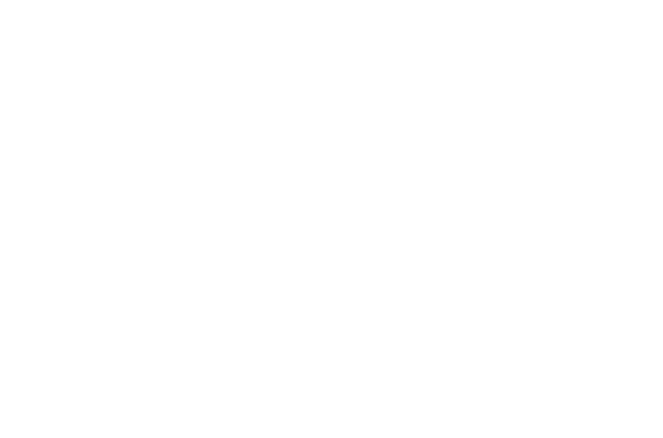
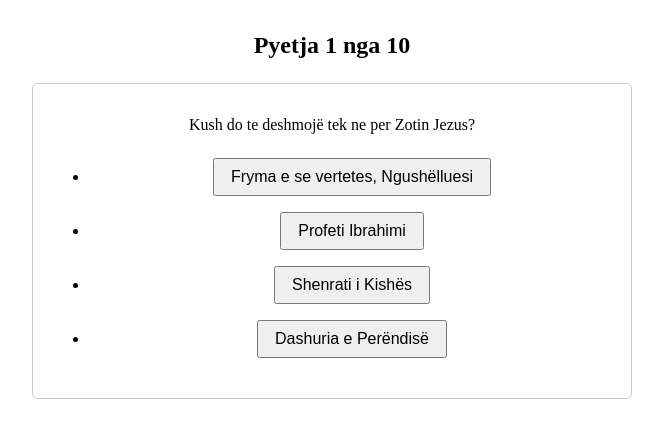
Before and after one commit to kennyhaggard/bible_quiz, a Vue app: page / in a window 1280 px wide. Both pictures are taken after a click on the button "Fillo Quiz-in". Shown: the top 438 px of the page, without its empty margins (308-971 px from the left). Built offline with nearby package versions, Linux system fonts and the light colour scheme.

Commit message:
Experiment round three

```diff
--- a/src/components/Quiz.vue
+++ b/src/components/Quiz.vue
@@ -1,15 +1,48 @@
 <template>
-  <div v-if="quizFinished" class="final-results">
+  <div class="quiz">
+    <!-- Final Results with Share Section -->
+    <div v-if="quizStore.isQuizFinished" class="final-results">
       <h2>Quiz-i përfundoi!</h2>
       <p>Pikët: {{ score }} / {{ totalQuestions }}</p>
-    <!-- Display Mini Lessons as needed -->
-
-    <!-- Share Section -->
       <div class="share">
         <h3>Shpërndaje Quiz-in:</h3>
         <input type="text" :value="shareURL" readonly />
         <button @click="copyLink">Kopjo Lidhjen</button>
         <p v-if="copySuccess" class="copy-success">Lidhja u kopjua!</p>
+      </div>
+    </div>
+
+    <!-- Quiz in Progress -->
+    <div v-else>
+      <h2>Pyetja {{ quizStore.currentQuestionIndex + 1 }} nga {{ totalQuestions }}</h2>
+
+      <!-- Feedback Panel: shows if the answer is correct or second attempt is made -->
+      <div v-if="showFeedback" class="feedback-panel">
+        <p>{{ feedbackMessage }}</p>
+        <div class="mini-lesson">
+          <p><strong>Leksion:</strong> {{ currentQuestion.miniLesson }}</p>
+        </div>
+        <button @click="nextQuestion">Pyetje tjetër</button>
+      </div>
+
+      <!-- Question Card -->
+      <div v-else class="question-card">
+        <p>{{ currentQuestion.question }}</p>
+        <div v-if="currentQuestion.type === 'multiple_choice'">
+          <ul>
+            <li v-for="option in currentQuestion.options" :key="option">
+              <button @click="submitAnswer(option)">{{ option }}</button>
+            </li>
+          </ul>
+        </div>
+        <div v-else-if="currentQuestion.type === 'fill_in_blank'">
+          <input v-model="userAnswer" placeholder="Shkruani përgjigjen këtu" />
+          <button @click="submitAnswer(userAnswer)">Dërgo</button>
+        </div>
+        <div v-if="feedbackMessage && attemptCount < 2">
+          <p class="error-message">{{ feedbackMessage }}</p>
+        </div>
+      </div>
     </div>
   </div>
 </template>
@@ -19,46 +52,97 @@
 import { useQuizStore } from '../store/quizStore';
 
 const quizStore = useQuizStore();
+const userAnswer = ref('');
+const attemptCount = ref(0);
+const feedbackMessage = ref('');
+const showFeedback = ref(false);
 
-// This computed property should be true when the quiz is finished
-const quizFinished = computed(() => quizStore.isQuizFinished);
+const currentQuestion = computed(() => quizStore.currentQuestion);
+const totalQuestions = computed(() => quizStore.selectedQuestions.length);
+const score = computed(() => quizStore.score);
 
-// Score and totalQuestions
-const score = computed(() => quizStore.score);
-const totalQuestions = computed(() => quizStore.selectedQuestions.length);
-
-// Share URL computed using the seed and selected number stored in your quizStore
+// Build the share URL based on the quiz store state.
 const shareURL = computed(() => {
   return `${window.location.origin}/quiz?seed=${quizStore.seed}&num=${quizStore.selectedNumber}`;
 });
 
-// For the "copy success" message
 const copySuccess = ref(false);
 
 function copyLink() {
   navigator.clipboard.writeText(shareURL.value).then(() => {
     copySuccess.value = true;
-    setTimeout(() => (copySuccess.value = false), 3000);
+    setTimeout(() => {
+      copySuccess.value = false;
+    }, 3000);
   });
+}
+
+function submitAnswer(answer) {
+  if (showFeedback.value) return;
+
+  const normalizedAnswer = typeof answer === 'string' ? answer.trim().toLowerCase() : answer;
+  const normalizedCorrect = currentQuestion.value.answer.trim().toLowerCase();
+
+  if (normalizedAnswer === normalizedCorrect) {
+    feedbackMessage.value = "Saktë!";
+    showFeedback.value = true;
+    quizStore.answerQuestion(true, currentQuestion.value.miniLesson);
+  } else {
+    attemptCount.value++;
+    if (attemptCount.value < 2) {
+      feedbackMessage.value = "Gabim, provo përsëri!";
+    } else {
+      feedbackMessage.value = `Gabim. Përgjigjja e saktë është: ${currentQuestion.value.answer}`;
+      showFeedback.value = true;
+      quizStore.answerQuestion(false, currentQuestion.value.miniLesson);
+    }
+  }
+}
+
+function nextQuestion() {
+  feedbackMessage.value = '';
+  userAnswer.value = '';
+  attemptCount.value = 0;
+  showFeedback.value = false;
+  quizStore.nextQuestion();
 }
 </script>
 
 <style scoped>
+.quiz {
+  max-width: 600px;
+  margin: 2rem auto;
+  text-align: center;
+}
+.question-card,
+.feedback-panel,
 .final-results {
-  text-align: center;
-  margin-top: 2rem;
+  margin-top: 1.5rem;
+  padding: 1rem;
+  border: 1px solid #ccc;
+  border-radius: 5px;
 }
-
-.share {
-  margin-top: 2rem;
+button {
+  margin: 0.5rem;
+  padding: 0.5rem 1rem;
+  font-size: 1rem;
+  cursor: pointer;
 }
-
-input[type="text"] {
-  width: 80%;
+input {
   padding: 0.5rem;
-  margin-bottom: 1rem;
+  font-size: 1rem;
+  margin-right: 1rem;
 }
-
+.error-message {
+  color: red;
+  margin-top: 1rem;
+}
+.mini-lesson {
+  margin: 1rem 0;
+  background-color: #f5f5f5;
+  padding: 1rem;
+  border-radius: 5px;
+}
 .copy-success {
   color: green;
   margin-top: 0.5rem;
--- a/src/store/quizStore.js
+++ b/src/store/quizStore.js
@@ -1,7 +1,6 @@
 // src/store/quizStore.js
 import { defineStore } from 'pinia';
 import questionsData from '../data/questions.json';
-// (Optional: import a seeded random library if you prefer more robust randomness)
 
 export const useQuizStore = defineStore('quiz', {
   state: () => ({
@@ -11,29 +10,28 @@
     score: 0,
     miniLessons: [],
     selectedNumber: 10,
-    seed: null, // new: store the seed
+    seed: null, // will store the seed if provided
   }),
   actions: {
     setSelectedNumber(num) {
       this.selectedNumber = num;
     },
-    // New method that accepts a seed and number of questions
+    // Start quiz with a given seed and number of questions.
     startQuizWithSeed(seed, num) {
       this.seed = seed;
-      // A simple seeded random generator (for demonstration purposes)
-      // Note: For production, consider using a library like 'seedrandom'
+      // A simple seeded random generator; consider using a library like seedrandom for robust use.
       const seededRandom = () => {
         const x = Math.sin(parseInt(seed)) * 10000;
         return x - Math.floor(x);
       };
-      // Deterministically shuffle the questions using the seeded random
+      // Deterministic shuffle using the seeded random function.
       const shuffled = [...this.questions].sort(() => seededRandom() - 0.5);
       this.selectedQuestions = shuffled.slice(0, num);
       this.currentQuestionIndex = 0;
       this.score = 0;
       this.miniLessons = [];
     },
-    // Default startQuiz, which generates a seed automatically
+    // Default startQuiz: generates a random seed if none is provided.
     startQuiz() {
       const generatedSeed = Math.floor(Math.random() * 1000000).toString();
       this.startQuizWithSeed(generatedSeed, this.selectedNumber);
```
Also changed, not shown: src/App.vue (+3 -4 lines), src/components/QuizSetup.vue (+0 -9 lines). Lines whose indentation alone changed are shown as unchanged.
